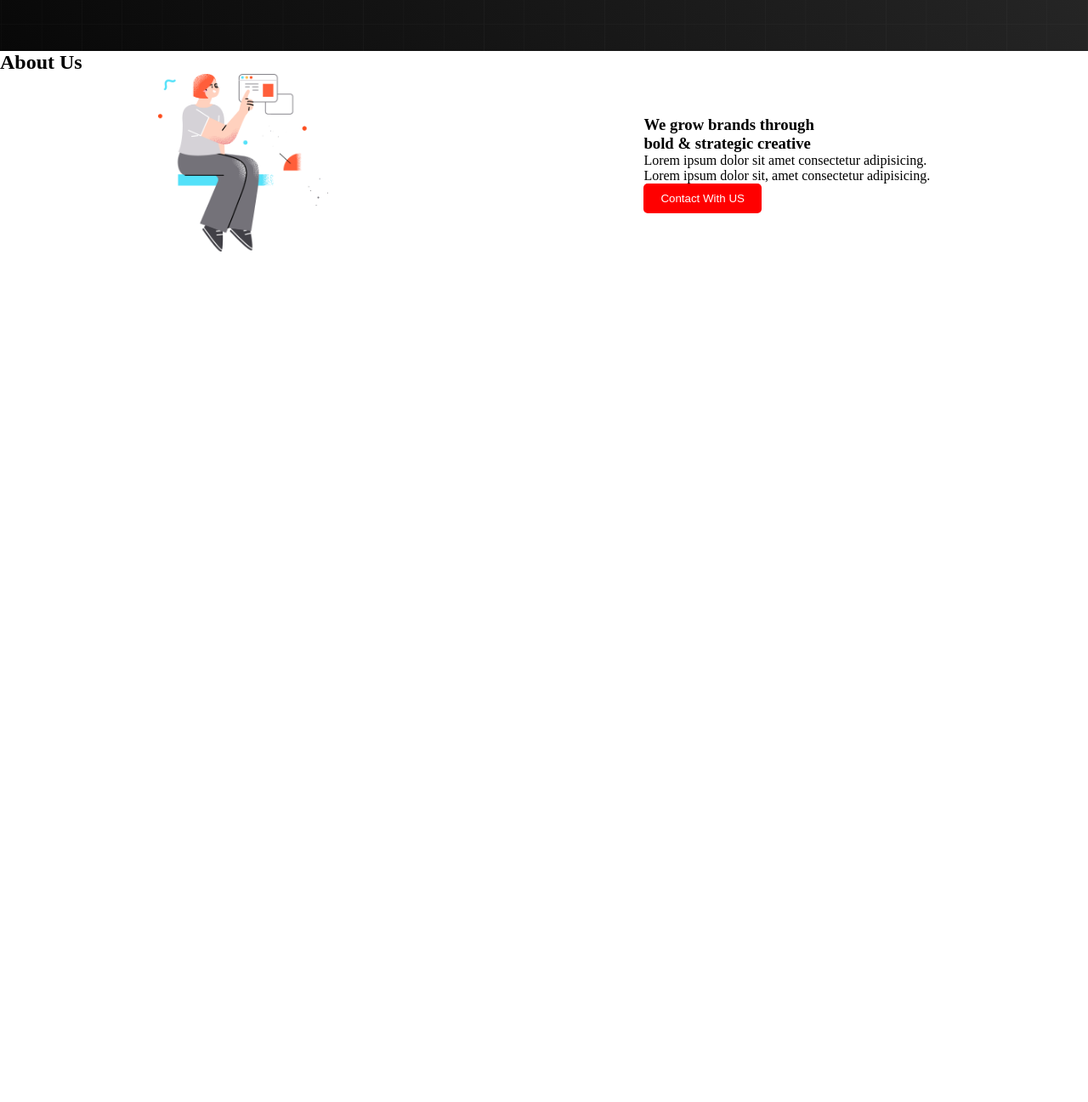
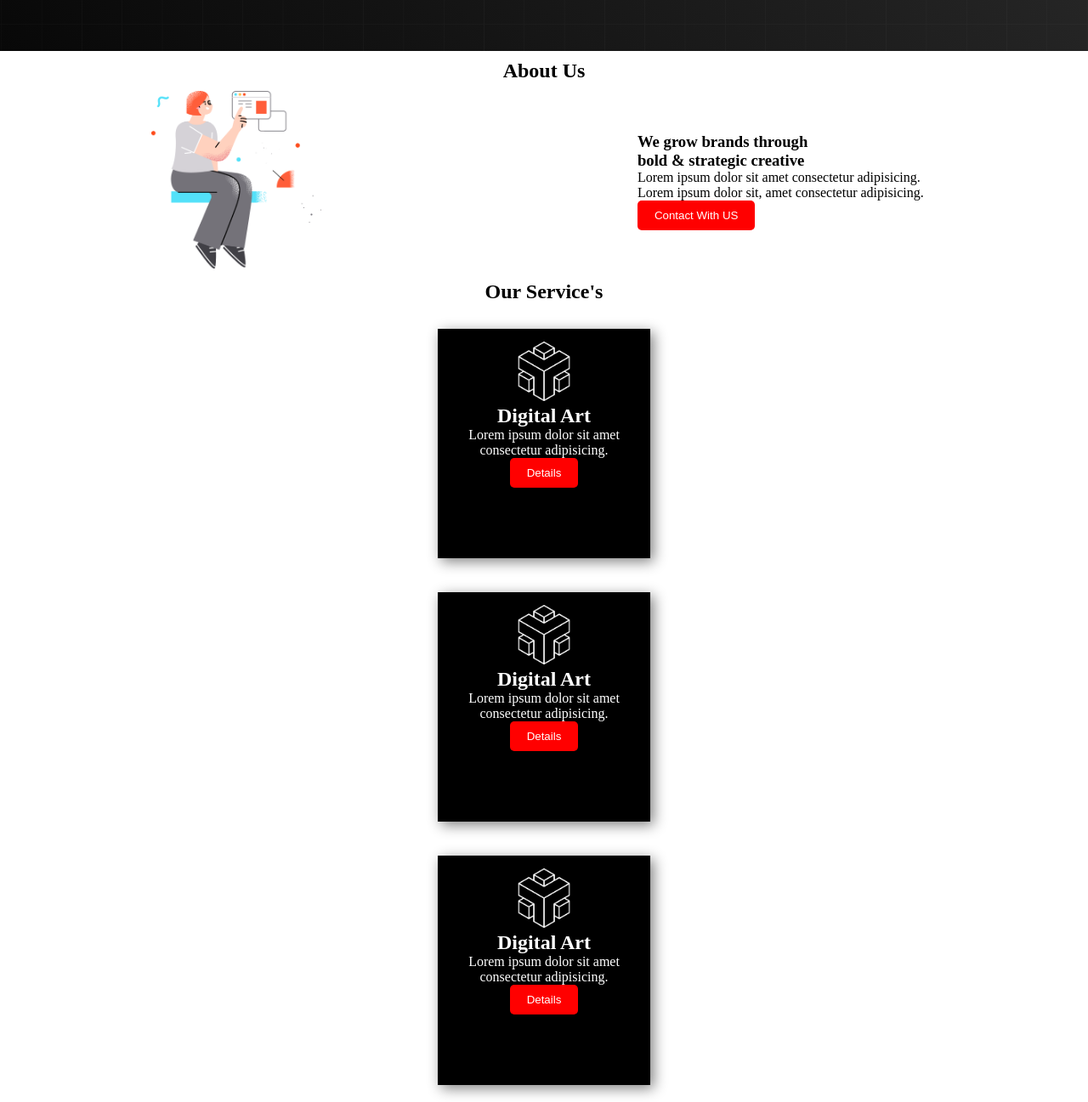
Before and after one commit to dev-sharif/First-web-repo, a plain HTML site: page index.html in a window 1280 px wide. Shown: the part 803-2100 px from the top of the page at 85% size. Before the commit the page ends 1103 px from the top, so only its background shows below. Drawn offline with Linux system fonts and the light colour scheme.

Commit message:
add my best

```diff
--- a/index.html
+++ b/index.html
@@ -35,7 +35,7 @@
         </div>
     </section>
     <section>
-        <h1>About Us</h1>
+        <h1 class="titel-about">About Us</h1>
         <div class="about-container">
             <div class="about-info">
                 <h3>We grow brands through <br>
@@ -49,6 +49,32 @@
             </div>
         </div>
     </section>
+    <section>
 
+        </div><h1 class="titel-about">Our Service's</h1>
+        <div class="service-container">
+            <div class="box">
+                <img class="box-photo" src="./icon/0.png" alt="">
+                <h2>Digital Art</h2>
+                <p>Lorem ipsum dolor sit amet consectetur adipisicing.</p>
+                <button class="btn">Details</button>
+            </div>
+        </div>
+        <div class="service-container">
+            <div class="box">
+                <img class="box-photo" src="./icon/0.png" alt="">
+                <h2>Digital Art</h2>
+                <p>Lorem ipsum dolor sit amet consectetur adipisicing.</p>
+                <button class="btn">Details</button>
+            </div>
+        </div>
+        <div class="service-container">
+            <div class="box">
+                <img class="box-photo" src="./icon/0.png" alt="">
+                <h2>Digital Art</h2>
+                <p>Lorem ipsum dolor sit amet consectetur adipisicing.</p>
+                <button class="btn">Details</button>
+            </div>
+    </section>
 </body>
 </html>
--- a/style.css
+++ b/style.css
@@ -76,3 +76,30 @@
     flex-direction: row-reverse;
 
 }
+.titel-about{
+    font-weight: bold;
+    text-align: center;
+    padding: 10px;
+}
+.about-info{
+    padding: 10px;
+    margin: 5px;
+}
+.box{
+    width: 220px;
+    height: 240px;
+    box-shadow: 4px 4px 15px grey;
+    background-color: black;
+    text-align: center;
+    padding: 15px;
+    color: white;
+
+}
+.box-photo{
+    width: 70px;
+}
+.service-container{
+    display: flex;
+    justify-content: space-around;
+    padding: 20px;
+}
```
